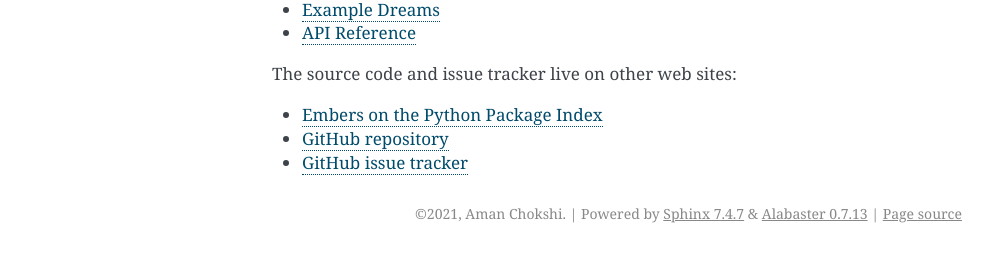
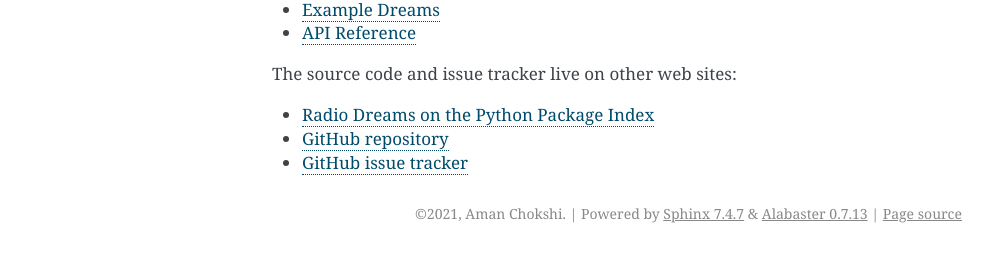
Before and after one commit to amanchokshi/radio-dreams-v1, a Sphinx documentation site: the page built from docs/index.rst, in a window 1280 px wide. Shown: the part 451-713 px from the top of the page, without its empty margins (148-1140 px from the left). Built offline with Sphinx 7.4.7, drawn with Linux system fonts in a browser that asks for light colours.

Commit message:
Fixed docs typo

```diff
--- a/docs/index.rst
+++ b/docs/index.rst
@@ -22,7 +22,7 @@ Documentation
 
 The source code and issue tracker live on other web sites:
 
-* `Embers on the Python Package Index <https://pypi.org/project/radio-dreams/>`_
+* `Radio Dreams on the Python Package Index <https://pypi.org/project/radio-dreams/>`_
 
 * `GitHub repository <https://github.com/amanchokshi/radio-dreams/>`_
 
```
